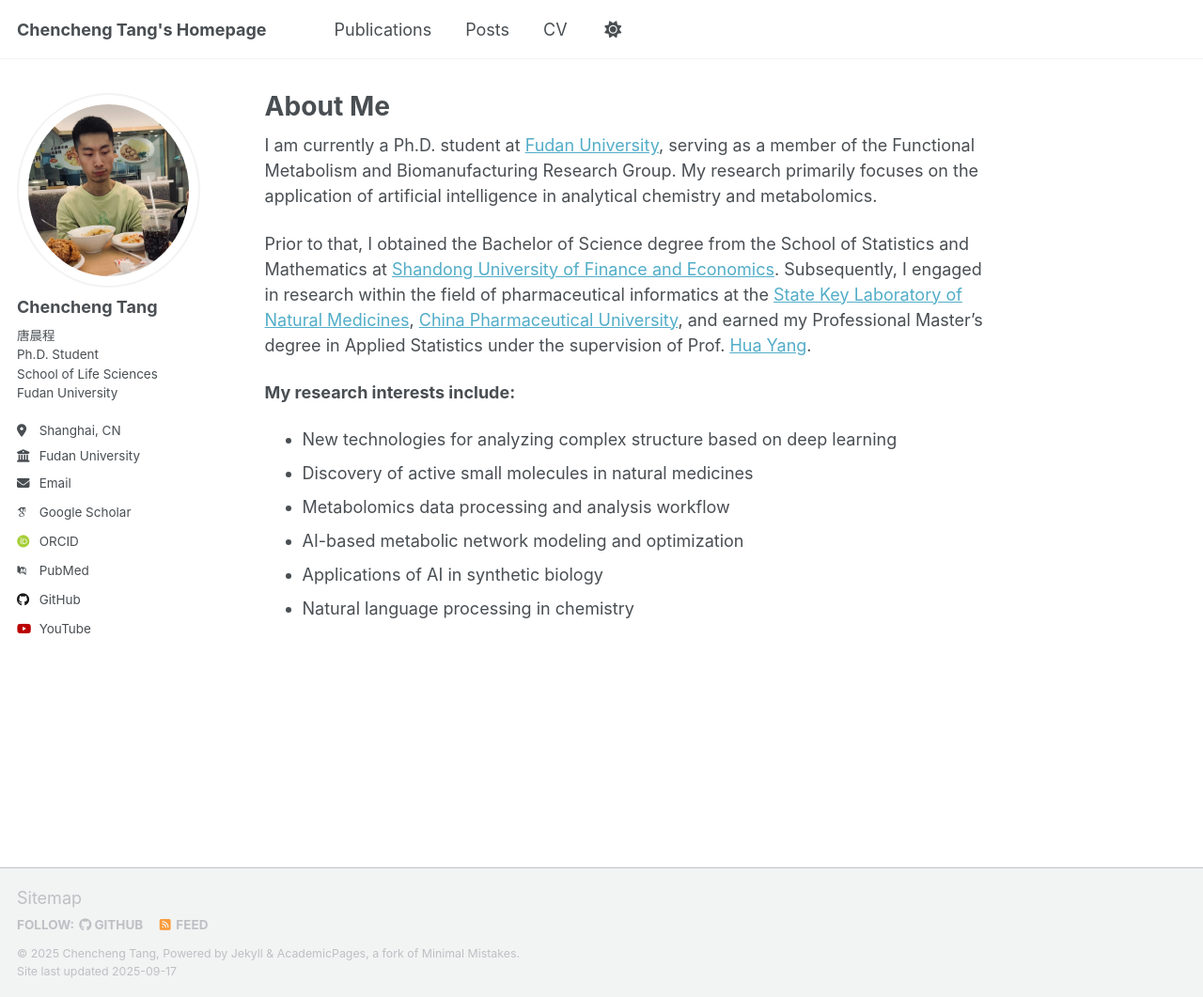
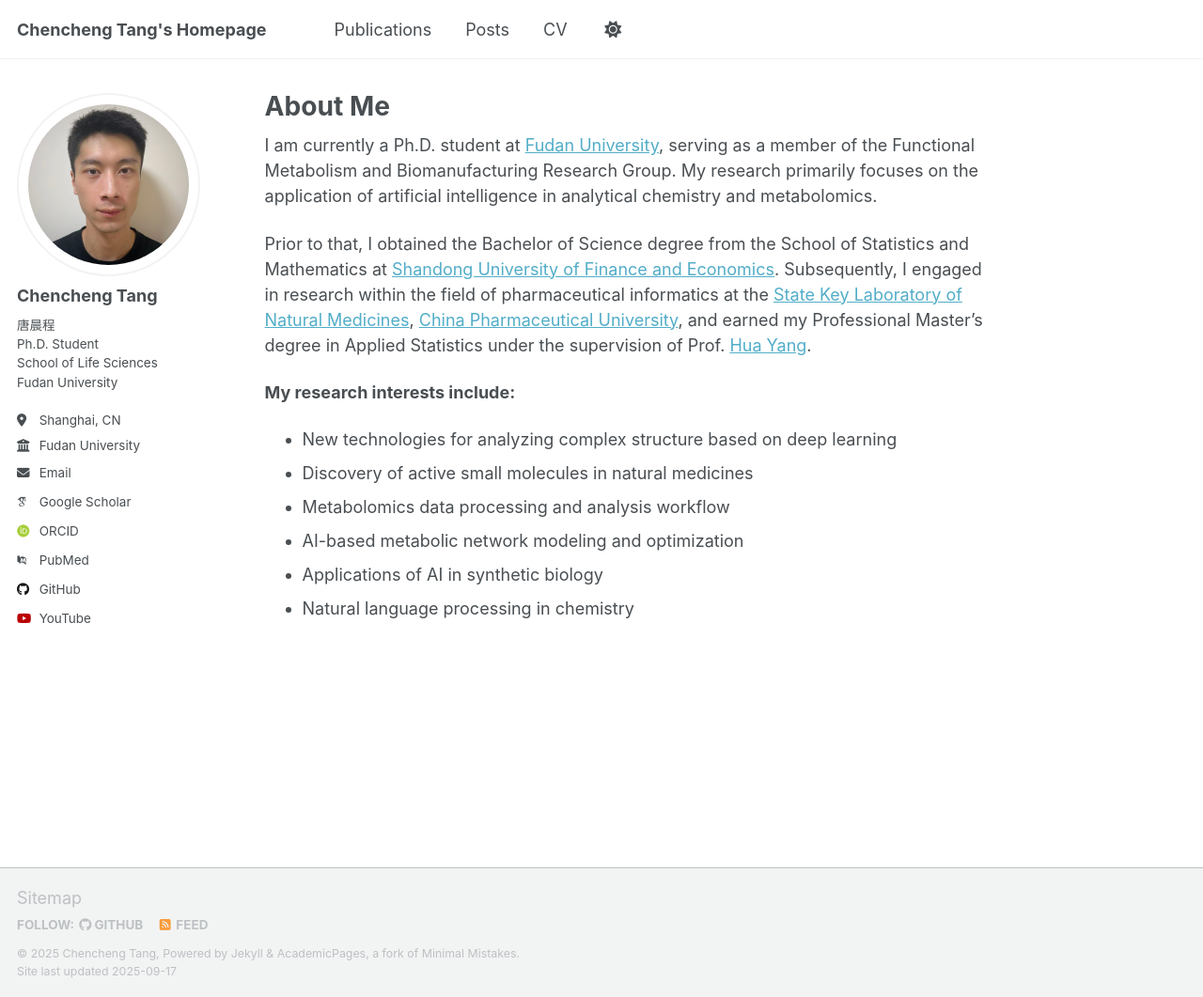
Before and after one commit to AI4Sfrontline/ai4sfrontline.github.io, a Jekyll site: the page built from _pages/about.md, in a window 1280 px wide and 1061 px high. Shown: the whole window at 94% size. Built offline with Jekyll 4.4.1, drawn with Linux system fonts in a browser that asks for light colours; some web fonts are replaced; a script that is not in the unit is left out.

Commit message:
Update _config.yml

```diff
--- a/_config.yml
+++ b/_config.yml
@@ -23,7 +23,7 @@ repository               : "academicpages/academicpages.github.io"
 #               Additional customization can be done by editing /_includes/author-profile.html
 author:
   # Biographic information
-  avatar           : "profile_10.jpg"
+  avatar           : "profile_11.jpg"
   name             : "Chencheng Tang"
   name_plus        : "唐晨程"
   title            : "Ph.D. Student"
```
